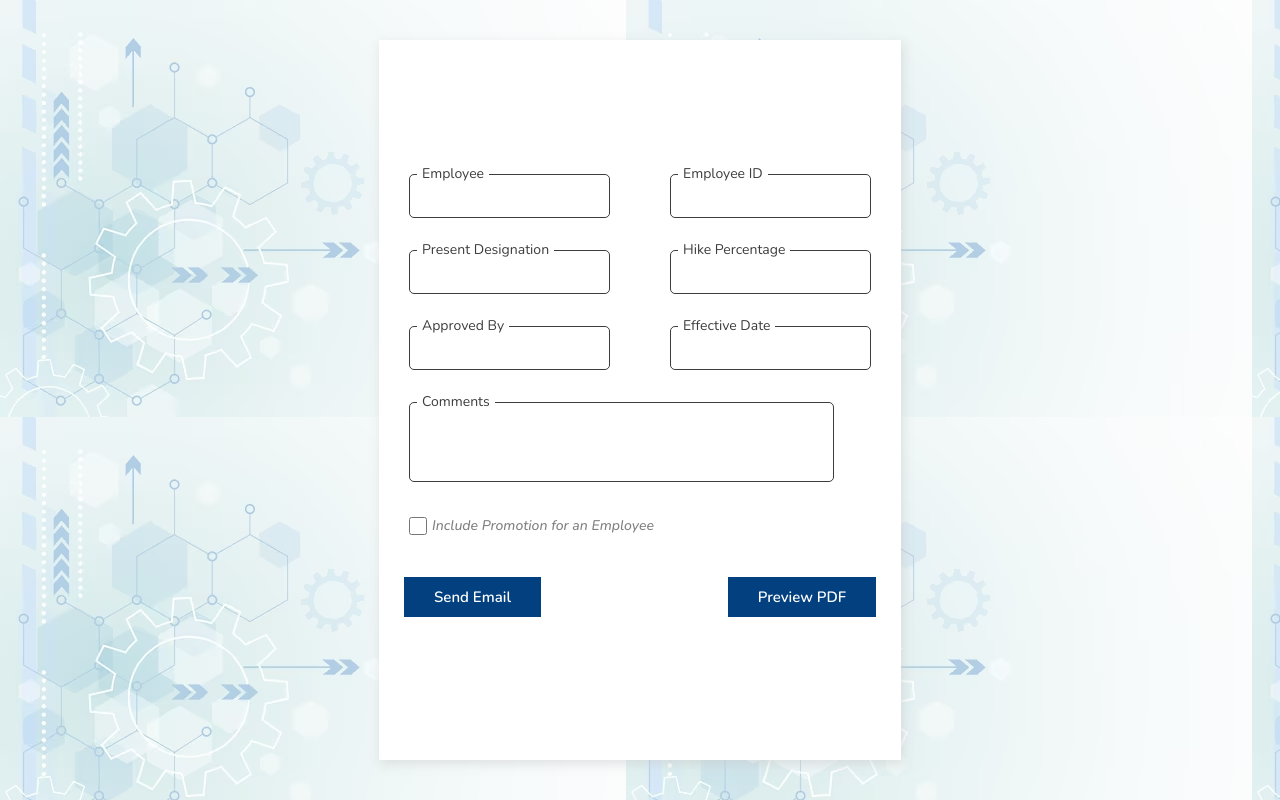
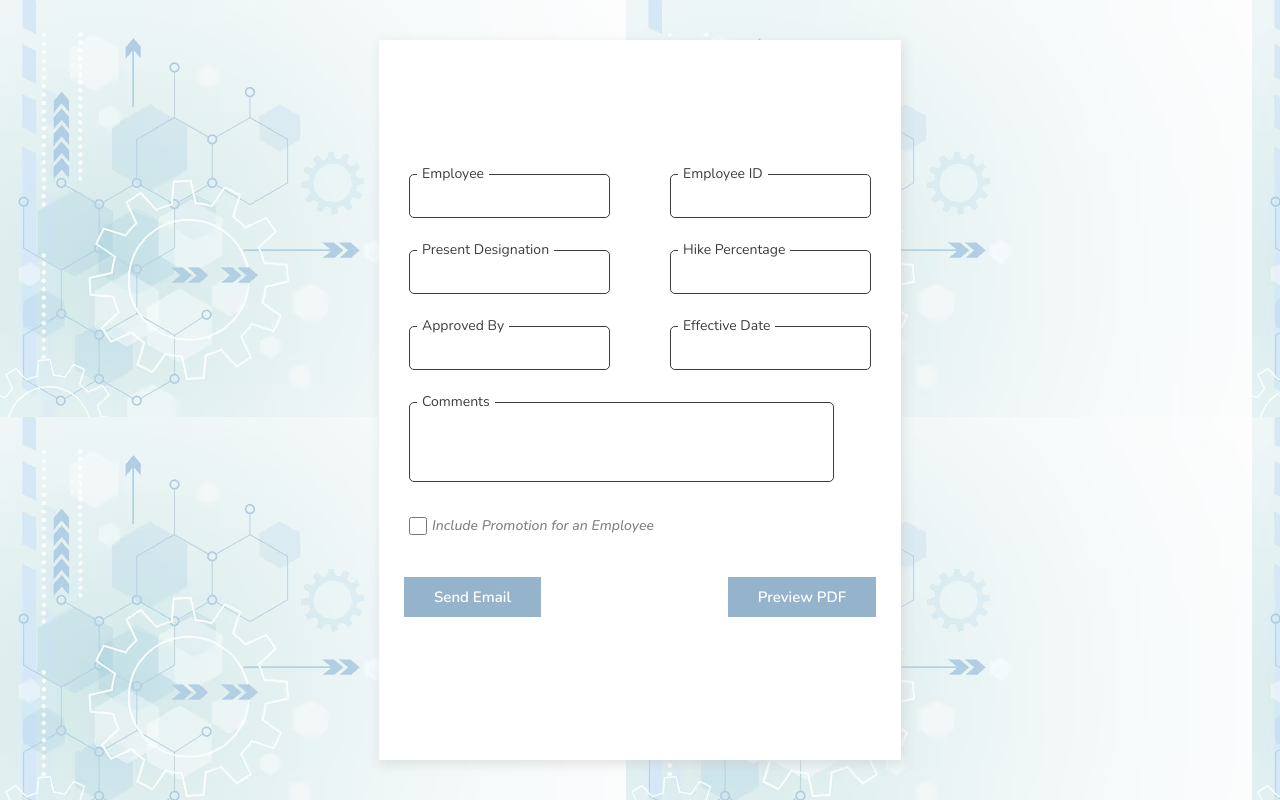
Before and after one commit to sb2crest/HRMS-Front-End, a React (Create React App) app: page /hikeletter in a window 1280 px wide. Built offline with nearby package versions, Linux system fonts and the light colour scheme.

Commit message:
Csschanges

```diff
--- a/src/pages/add-employee/addemployee.scss
+++ b/src/pages/add-employee/addemployee.scss
@@ -144,7 +144,6 @@ video {
 
                 .save-button {
                     padding: 10px 120px;
-                    // background-color: #eaf3fc;
                     background-color: #96b3cc;
                     border: none;
                     color: #fff;
--- a/src/pages/hike-letter/hikeform.scss
+++ b/src/pages/hike-letter/hikeform.scss
@@ -157,10 +157,9 @@ video {
 
                 .back-button {
                     padding: 10px 30px;
-                    background-color: #02407f;
+                    background-color: #96b3cc;
                     border: none;
                     color: #fff;
-                    // border-radius: 5px;
                     font-size: 15px;
                     font-weight: 600;
                     cursor: pointer;
@@ -168,10 +167,9 @@ video {
 
                 .save-button {
                     padding: 10px 30px;
-                    background-color: #02407f;
+                    background-color: #96b3cc;
                     border: none;
                     color: #fff;
-                    // border-radius: 5px;
                     font-size: 15px;
                     font-weight: 600;
                     cursor: pointer;
@@ -192,7 +190,6 @@ video {
                 box-sizing: border-box;
                 outline: none;
                 border: 1px solid rgb(62, 61, 61);
-                border-radius: 5px;
 
                 .option {
                     font-size: 12.5px;
@@ -204,7 +201,6 @@ video {
                 box-sizing: border-box;
                 outline: none;
                 border: 1px solid rgb(62, 61, 61);
-                border-radius: 5px;
             }
         }
     }
--- a/src/pages/offer-letter/offerletter.scss
+++ b/src/pages/offer-letter/offerletter.scss
@@ -162,7 +162,6 @@ video {
                     background-color: #96b3cc;
                     border: none;
                     color: #fff;
-                    border-radius: 5px;
                     font-size: 15px;
                     font-weight: 600;
                     cursor: pointer;
@@ -173,7 +172,6 @@ video {
                     background-color: #96b3cc;
                     border: none;
                     color: #fff;
-                    border-radius: 5px;
                     font-size: 15px;
                     font-weight: 600;
                     cursor: pointer;
--- a/src/pages/payroll/payroll.scss
+++ b/src/pages/payroll/payroll.scss
@@ -151,7 +151,6 @@ video {
                 background-color: #96b3cc;
                 border: none;
                 color: #fff;
-                border-radius: 5px;
                 font-size: 15px;
                 font-weight: 600;
                 cursor: pointer;
@@ -162,7 +161,6 @@ video {
                 background-color:  #96b3cc;
                 border: none;
                 color: #fff;
-                border-radius: 5px;
                 font-size: 15px;
                 font-weight: 600;
                 cursor: pointer;
```
